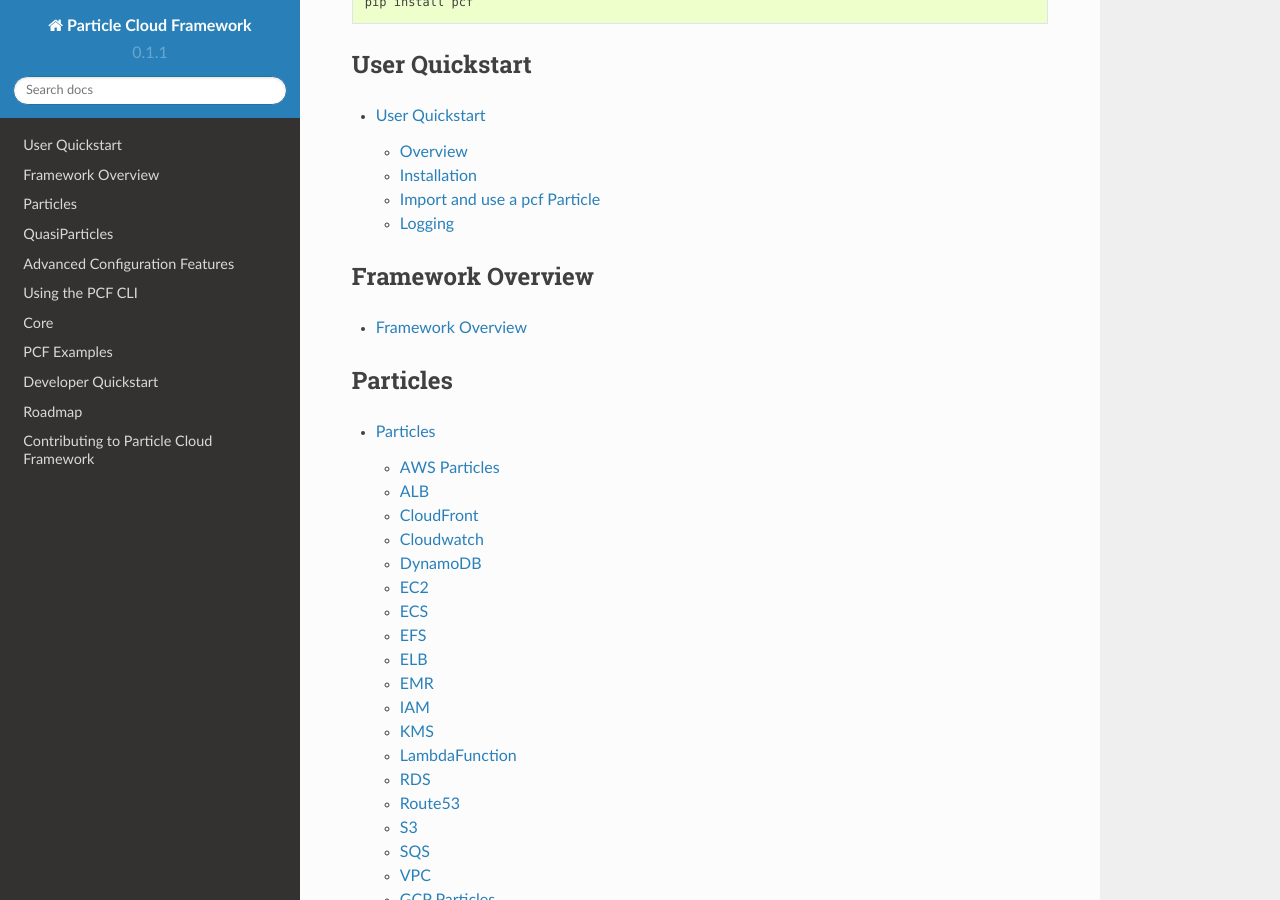
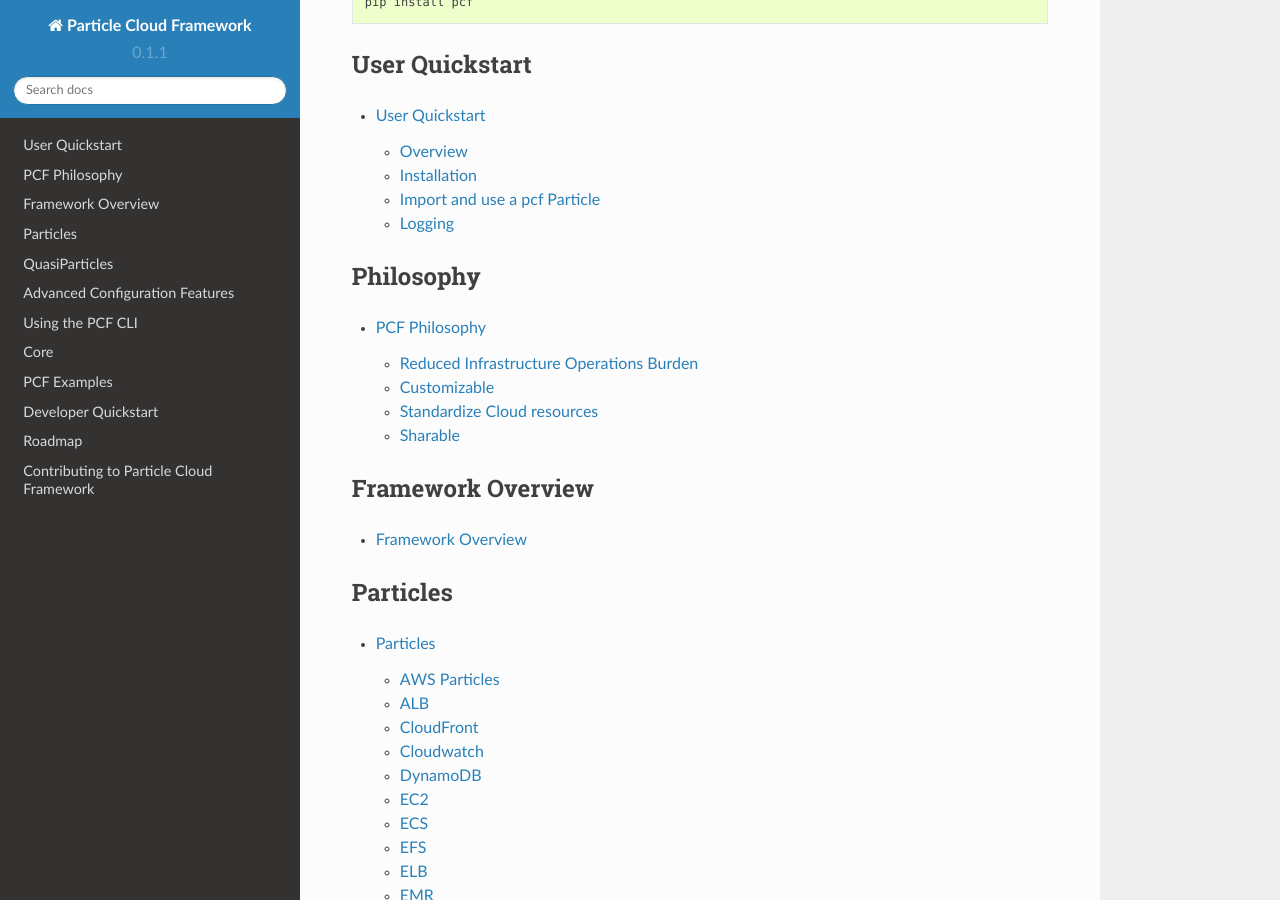
Before and after one commit to capitalone/Particle-Cloud-Framework, a Sphinx documentation site: the page built from docs/source/index.rst, in a window 1280 px wide and 900 px high, scrolled down 496 px. Built offline with Sphinx 7.4.7 and the Read the Docs theme 2.0.0, drawn with Linux system fonts in a browser that asks for light colours; pages that are not in the unit, such as notebooks, are missing from menus.

Commit message:
add to index

```diff
--- a/docs/source/index.rst
+++ b/docs/source/index.rst
@@ -33,6 +33,13 @@
 
    sections/quickstart
 
+Philosophy
+--------------------------
+
+.. toctree::
+   :maxdepth: 2
+
+   sections/philosophy
 
 Framework Overview
 --------------------------
```
